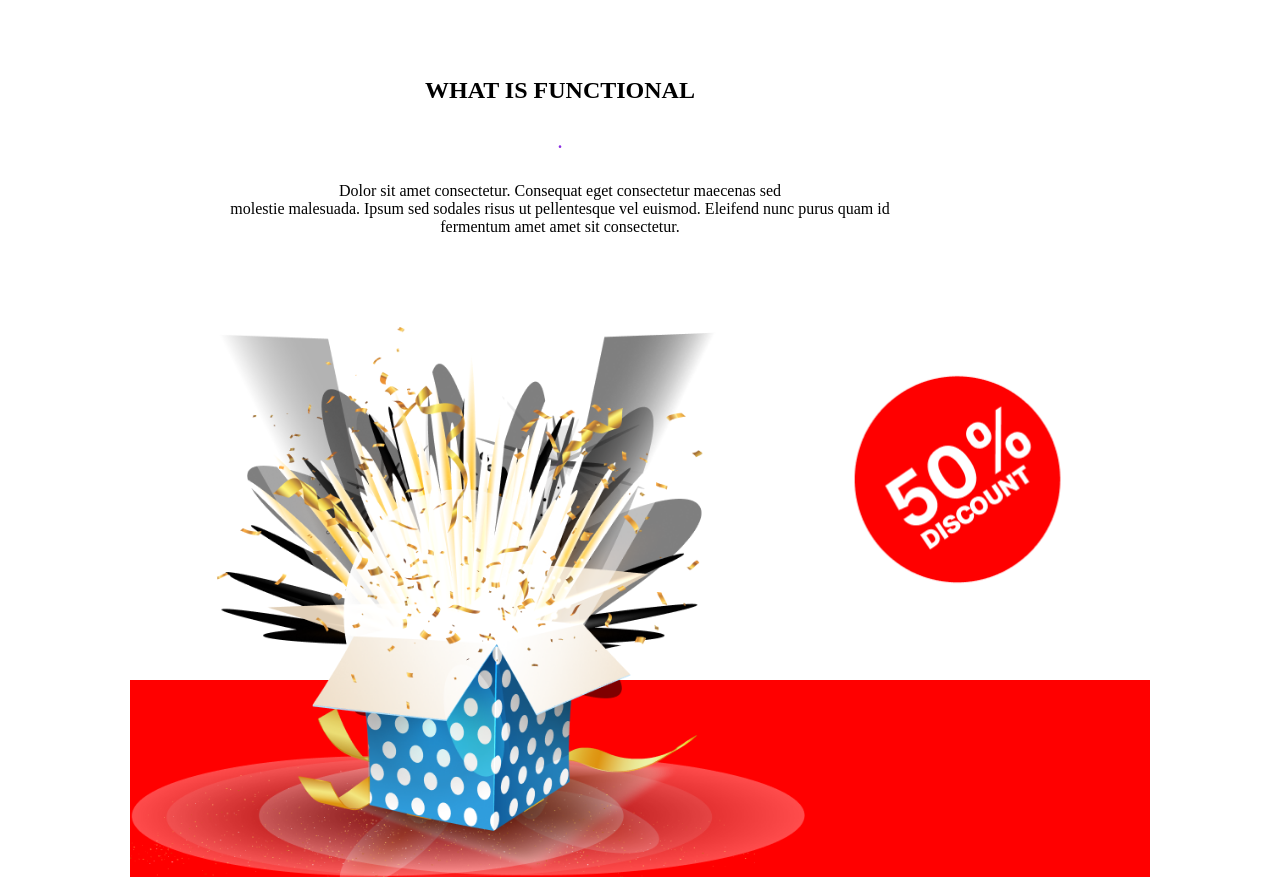
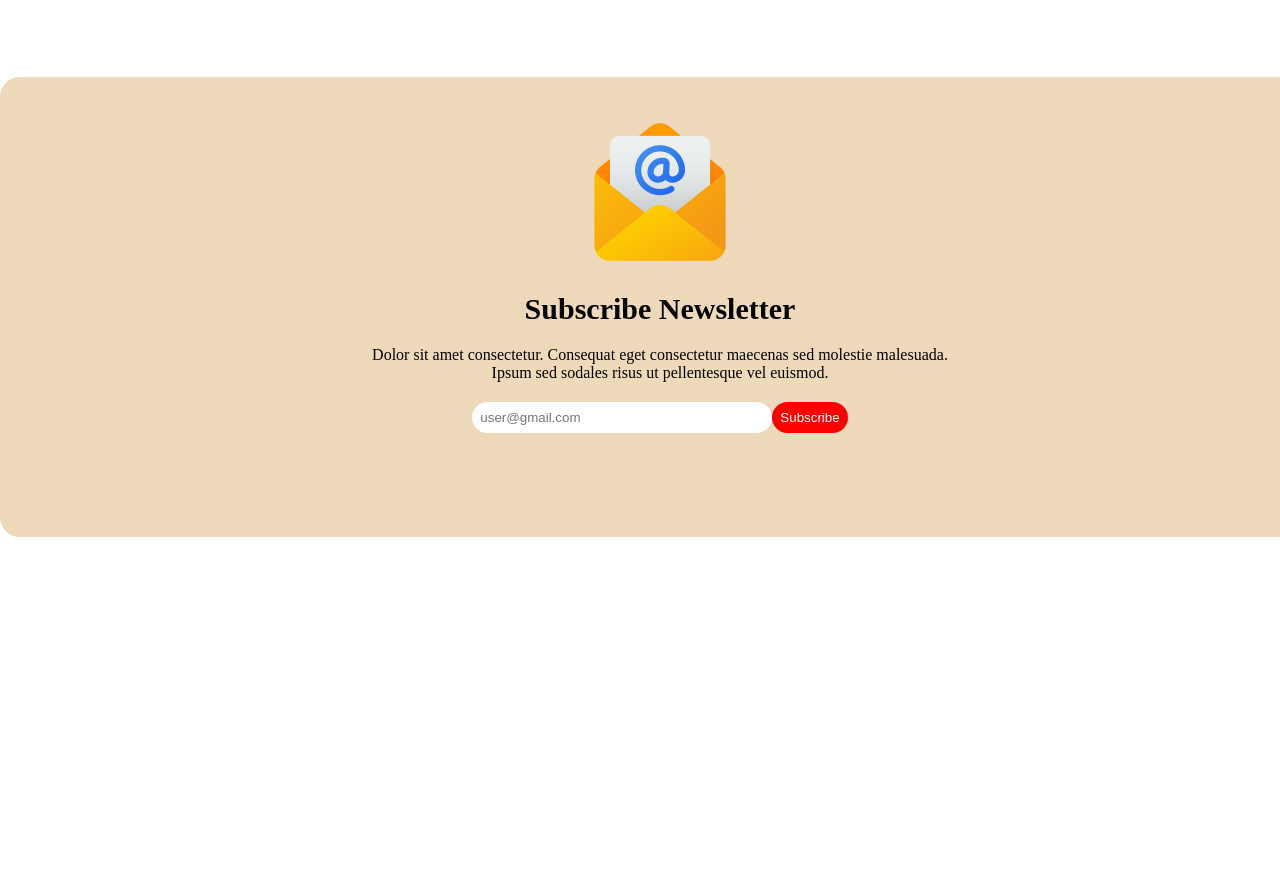
Before and after one commit to hossenali2200/happy-new-year-offer, a plain HTML site: page index.html in a window 1280 px wide. Shown: the part 3939-4816 px from the top of the page. After the commit the page ends 4506 px from the top, so only its background shows below. Drawn offline with Linux system fonts and the light colour scheme.

Commit message:
newsletter section

```diff
--- a/index.html
+++ b/index.html
@@ -91,7 +91,7 @@
         </div>
       </section>
 
-      <section class="function">
+      <!-- <section class="function">
         <div class="fun-1">
           <h2>WHAT IS FUNCTIONAL</h2>
           <span class="dot">
@@ -113,8 +113,15 @@
             <img width="305px" height="305px" src="./images/Group 44.png" alt="" />
           </div>
         </div>
-      </section>
-
+      </section> -->
+     <section class="contact">
+        <div class="contact-content">
+            <img src="./images/Group 61.png" alt="">
+            <h2>Subscribe Newsletter</h2>
+            <p>Dolor sit amet consectetur. Consequat eget consectetur maecenas sed molestie malesuada. <br> Ipsum sed sodales risus ut pellentesque vel euismod. </p>
+            <input type="text" placeholder="user@gmail.com" name="" id=""><button>Subscribe</button>
+        </div>
+     </section>
 
     </main>
   </body>
--- a/style.css
+++ b/style.css
@@ -220,3 +220,39 @@ span{
  .photo-1{
     margin-bottom: 20px;
  }
+
+ .contact{
+    width: 1320px;
+    height: 460px;
+    margin: 0 auto;
+    background-color: #eed9bb;
+    text-align: center;
+    padding: 40px;
+    border-radius: 20px;
+    margin-bottom: 30px;
+ }
+
+ .contact h2{
+    font-weight: 600;
+    font-size: 30px;
+    margin: 20px;
+ }
+ .contact p{
+
+    margin: 20px;
+ }
+
+ .contact input{
+    padding: 8px;
+    width: 300px;
+    border-radius:  20px;
+    border: none;
+ }
+
+ .contact button{
+    padding: 8px;
+    background-color: red;
+    color: white;
+    border-radius:  20px;
+    border: none;
+ }
```
